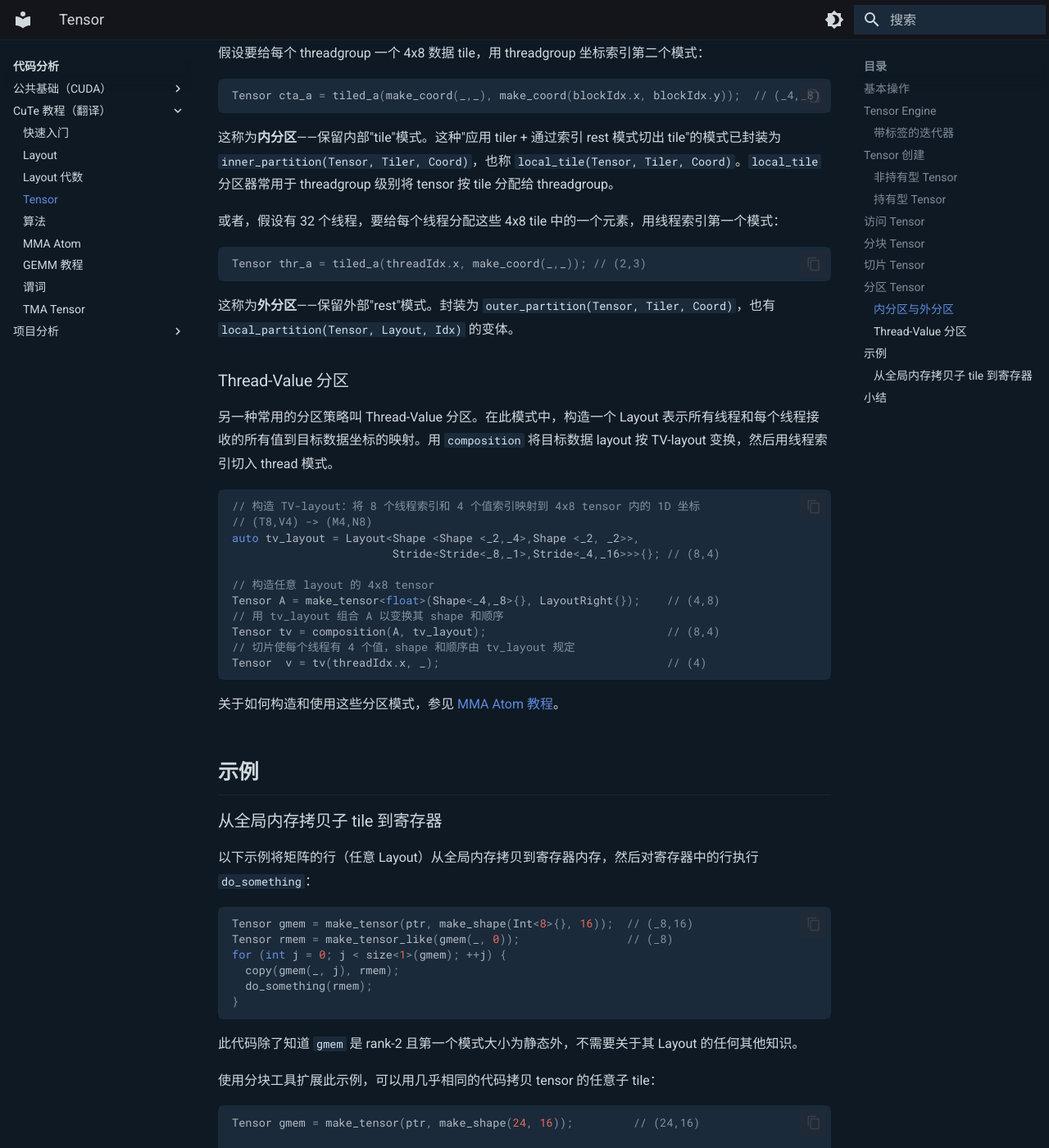
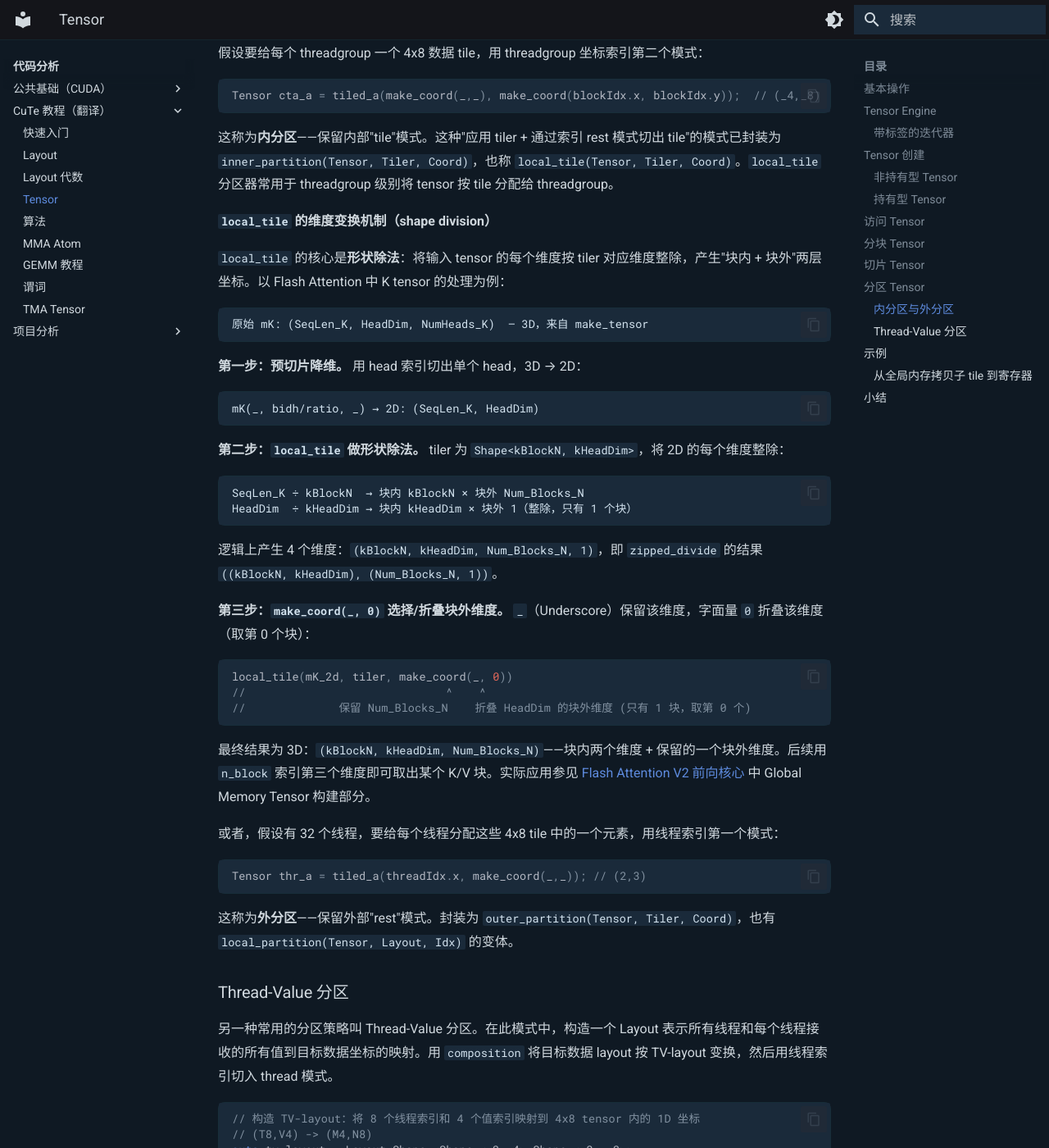
Before and after one commit to YouHuang67/paper-code-notes, an MkDocs documentation site: the page built from docs/code_analysis/cute/03_tensor.md, in a window 1280 px wide and 1400 px high, scrolled down 5332 px. Shown: the whole window at 82% size. Built offline with MkDocs 1.6.1 and Material for MkDocs 9.7.7, drawn with Linux system fonts in a browser that asks for light colours.

Commit message:
add: local_tile dimension analysis with cross-references

````diff
--- a/docs/code_analysis/cute/03_tensor.md
+++ b/docs/code_analysis/cute/03_tensor.md
@@ -213,6 +213,39 @@ Tensor cta_a = tiled_a(make_coord(_,_), make_coord(blockIdx.x, blockIdx.y));  //
 
 这称为**内分区**——保留内部"tile"模式。这种"应用 tiler + 通过索引 rest 模式切出 tile"的模式已封装为 `inner_partition(Tensor, Tiler, Coord)`，也称 `local_tile(Tensor, Tiler, Coord)`。`local_tile` 分区器常用于 threadgroup 级别将 tensor 按 tile 分配给 threadgroup。
 
+**`local_tile` 的维度变换机制（shape division）**
+
+`local_tile` 的核心是**形状除法**：将输入 tensor 的每个维度按 tiler 对应维度整除，产生"块内 + 块外"两层坐标。以 Flash Attention 中 K tensor 的处理为例：
+
+```
+原始 mK: (SeqLen_K, HeadDim, NumHeads_K)  — 3D，来自 make_tensor
+```
+
+**第一步：预切片降维。** 用 head 索引切出单个 head，3D → 2D：
+
+```
+mK(_, bidh/ratio, _) → 2D: (SeqLen_K, HeadDim)
+```
+
+**第二步：`local_tile` 做形状除法。** tiler 为 `Shape<kBlockN, kHeadDim>`，将 2D 的每个维度整除：
+
+```
+SeqLen_K ÷ kBlockN  → 块内 kBlockN × 块外 Num_Blocks_N
+HeadDim  ÷ kHeadDim → 块内 kHeadDim × 块外 1（整除，只有 1 个块）
+```
+
+逻辑上产生 4 个维度：`(kBlockN, kHeadDim, Num_Blocks_N, 1)`，即 `zipped_divide` 的结果 `((kBlockN, kHeadDim), (Num_Blocks_N, 1))`。
+
+**第三步：`make_coord(_, 0)` 选择/折叠块外维度。** `_`（Underscore）保留该维度，字面量 `0` 折叠该维度（取第 0 个块）：
+
+```cpp
+local_tile(mK_2d, tiler, make_coord(_, 0))
+//                              ^    ^
+//              保留 Num_Blocks_N    折叠 HeadDim 的块外维度 (只有 1 块，取第 0 个)
+```
+
+最终结果为 3D：`(kBlockN, kHeadDim, Num_Blocks_N)`——块内两个维度 + 保留的一个块外维度。后续用 `n_block` 索引第三个维度即可取出某个 K/V 块。实际应用参见 [Flash Attention V2 前向核心](../flash_attention_v2/02_forward_kernel.md) 中 Global Memory Tensor 构建部分。
+
 或者，假设有 32 个线程，要给每个线程分配这些 4x8 tile 中的一个元素，用线程索引第一个模式：
 
 ```cpp
````
Also changed, not shown: docs/code_analysis/flash_attention_v2/02_forward_kernel.md (+1 -0 lines).
